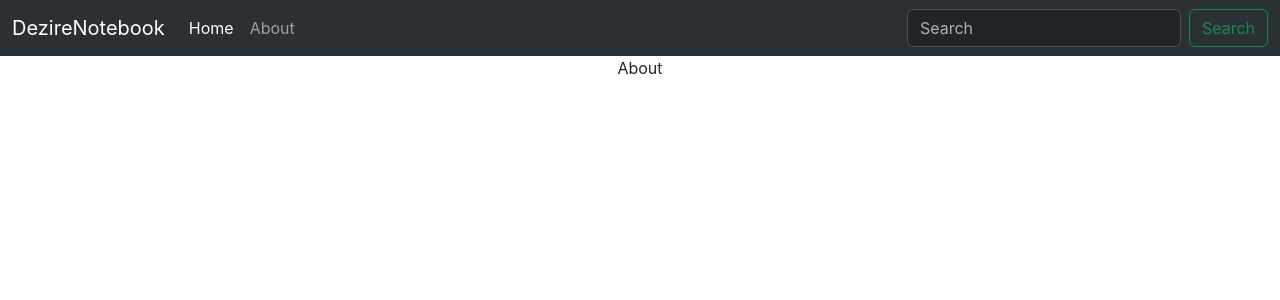
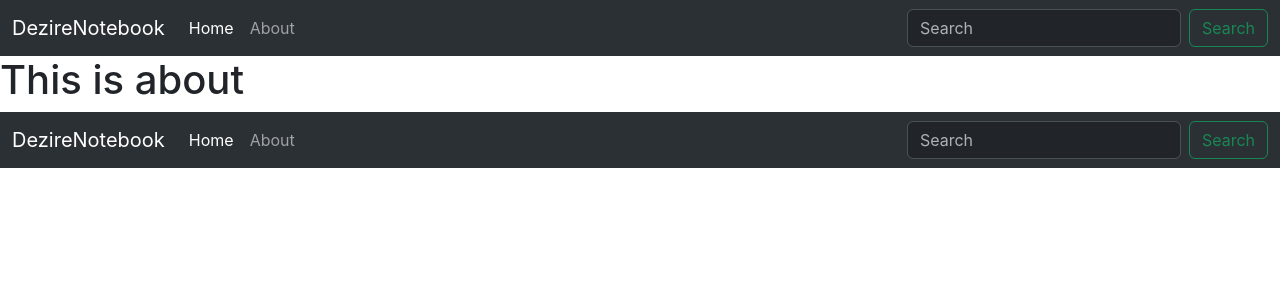
Before and after one commit to debarkamondal/dezire-notebook-frontend, a React (Create React App) app: page /about in a window 1280 px wide. Shown: the top 300 px of the page. Built offline with nearby package versions, Linux system fonts and the light colour scheme.

Commit message:
Add: react router dom

```diff
--- a/src/App.js
+++ b/src/App.js
@@ -1,27 +1,33 @@
-// import logo from "./logo.svg";
 import "./App.css";
+import { createBrowserRouter, RouterProvider } from "react-router-dom";
+import Home from "./pages/Home";
+import About from "./pages/About";
 import Navbar from "./components/Navbar";
-import { createBrowserRouter, RouterProvider } from "react-router-dom";
-import Home from "./components/Home";
-import About from "./components/About";
 
 const router = createBrowserRouter([
   {
     path: "/",
     element: <Home />,
-  },
-  {
-    path: "/About",
-    element: <About />,
+    children: [
+      {
+        path: "/about",
+        element: (
+          <>
+            <About />
+            <Navbar />
+          </>
+        ),
+      },
+    ],
   },
 ]);
 
 function App() {
   return (
-    <div className="App">
-      <Navbar />
+    <>
+      {/* <Navbar /> */}
       <RouterProvider router={router} />
-    </div>
+    </>
   );
 }
 
--- a/src/components/Home.jsx
+++ /dev/null
@@ -1,7 +0,0 @@
-import React from "react";
-
-const Home = () => {
-  return <div>Home</div>;
-};
-
-export default Home;
--- a/src/components/Navbar.jsx
+++ b/src/components/Navbar.jsx
@@ -1,4 +1,5 @@
 import React from "react";
+import { Link } from "react-router-dom";
 
 const Navbar = () => {
   return (
@@ -8,9 +9,9 @@ const Navbar = () => {
         data-bs-theme="dark"
       >
         <div className="container-fluid">
-          <a className="navbar-brand" href="/">
+          <Link className="navbar-brand" to="/">
             DezireNotebook
-          </a>
+          </Link>
           <button
             className="navbar-toggler"
             type="button"
@@ -25,14 +26,14 @@ const Navbar = () => {
           <div className="collapse navbar-collapse" id="navbarSupportedContent">
             <ul className="navbar-nav me-auto mb-2 mb-lg-0">
               <li className="nav-item">
-                <a className="nav-link active" aria-current="page" href="/">
+                <Link className="nav-link active" aria-current="page" to="/">
                   Home
-                </a>
+                </Link>
               </li>
               <li className="nav-item">
-                <a className="nav-link" href="/about">
+                <Link className="nav-link" to="/about">
                   About
-                </a>
+                </Link>
               </li>
             </ul>
             <form className="d-flex" role="search">
--- a/src/components/About.jsx
+++ b/src/pages/About.jsx
@@ -1,7 +1,7 @@
 import React from "react";
 
 const About = () => {
-  return <div>About</div>;
+  return <h1>This is about</h1>;
 };
 
 export default About;
--- /dev/null
+++ b/src/pages/Home.jsx
@@ -0,0 +1,14 @@
+import React from "react";
+import { Outlet } from "react-router-dom";
+import Navbar from "../components/Navbar";
+
+const Home = () => {
+  return (
+    <>
+      <Navbar />
+      <Outlet />
+    </>
+  );
+};
+
+export default Home;
```
Also changed, not shown: src/index.js (+0 -14 lines).
